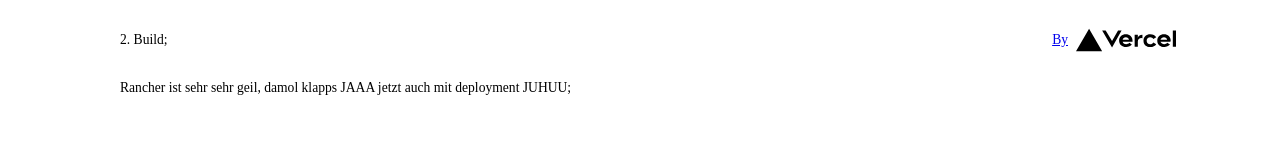
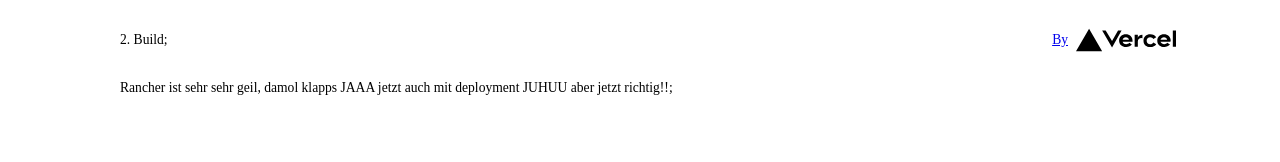
Before and after one commit to PM4-Gruppe/PipelinePlayGround, a Next.js app: page / in a window 1280 px wide. Shown: the part 136-298 px from the top of the page. Built offline with nearby package versions, Linux system fonts and the light colour scheme.

Commit message:
komm schon jetzt klappts

```diff
--- a/pages/index.tsx
+++ b/pages/index.tsx
@@ -26,7 +26,7 @@ export default function Home() {
             <code className={styles.code}></code>
           </p>
 		  <p>
-			Rancher ist sehr sehr geil, damol klapps JAAA jetzt auch mit deployment JUHUU;
+			Rancher ist sehr sehr geil, damol klapps JAAA jetzt auch mit deployment JUHUU aber jetzt richtig!!;
 			<code className={styles.code}></code>
 		  </p>
           </div>
```
